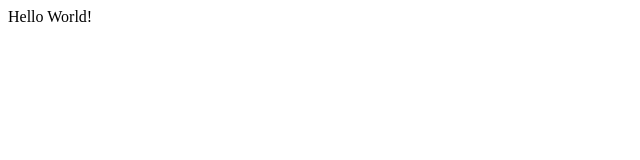
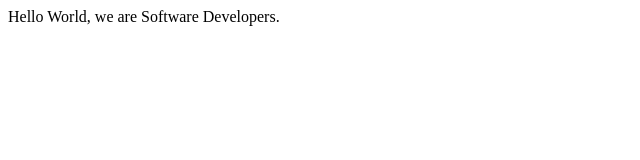
Before and after one commit to Callimiro/microverse-test-2, a plain HTML site: page fcc-test-suite-template-master/index.html in a window 1280 px wide. Shown: the whole page, without its empty margins (0-640 px from the left). Drawn offline with Linux system fonts and the light colour scheme.

Commit message:
Hello World 2

```diff
--- a/fcc-test-suite-template-master/index.html
+++ b/fcc-test-suite-template-master/index.html
@@ -9,7 +9,7 @@
   <body>
     <script src="https://cdn.freecodecamp.org/testable-projects-fcc/v1/bundle.js"></script>
 
-    Hello World!
+    Hello World, we are Software Developers.
     <!--
 
     Hello Camper!
```
